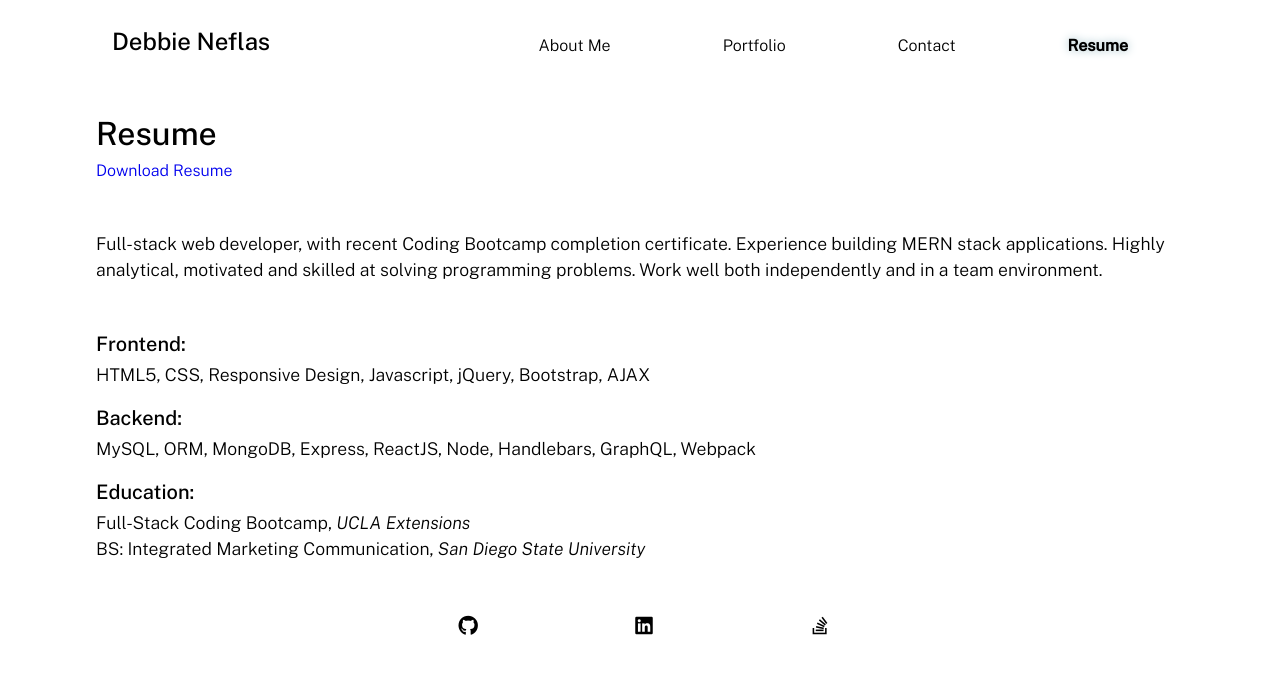
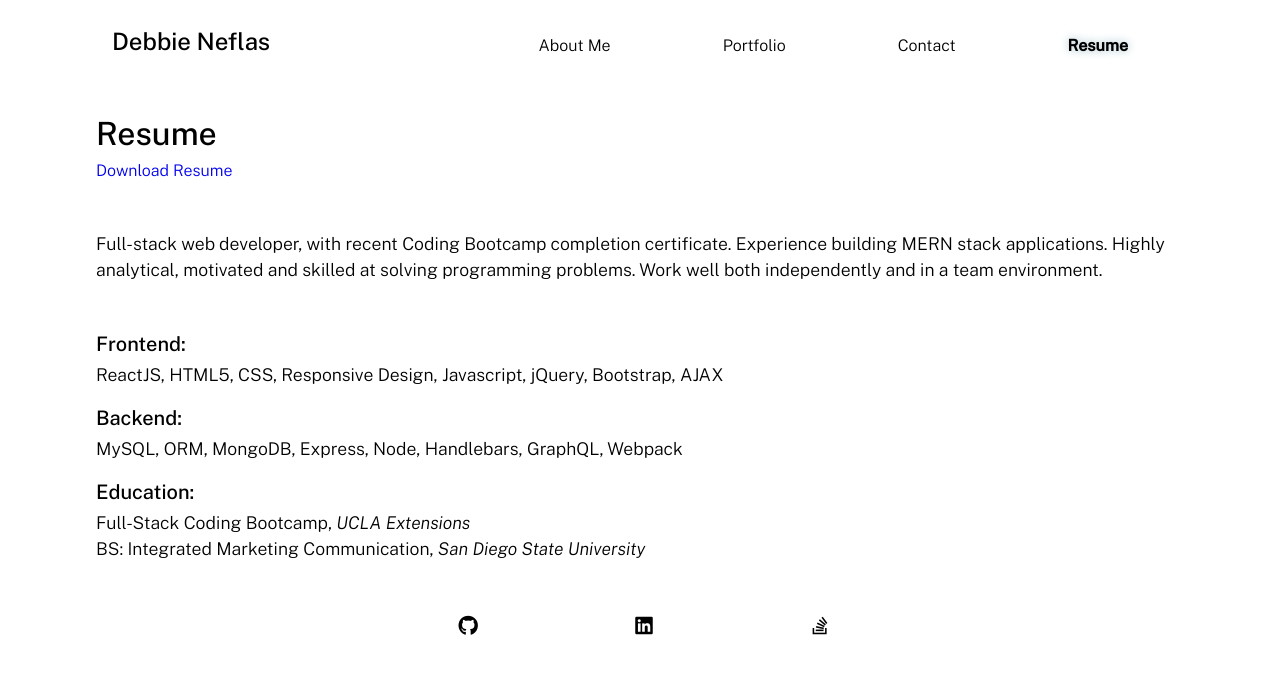
Before and after one commit to dneflas/react-portfolio, a React (Create React App) app: page /react-portfolio/resume in a window 1280 px wide. Shown: the top 674 px of the page. Built offline with nearby package versions, Linux system fonts and the light colour scheme.

Commit message:
update resume

```diff
--- a/src/components/Resume/index.js
+++ b/src/components/Resume/index.js
@@ -15,12 +15,12 @@ function Resume() {
         well both independently and in a team environment.
       </p>
       <h5>Frontend:</h5>
-      <p>HTML5, CSS, Responsive Design, Javascript, jQuery, Bootstrap, AJAX </p>
+      <p>
+        ReactJS, HTML5, CSS, Responsive Design, Javascript, jQuery, Bootstrap,
+        AJAX{" "}
+      </p>
       <h5>Backend:</h5>
-      <p>
-        MySQL, ORM, MongoDB, Express, ReactJS, Node, Handlebars, GraphQL,
-        Webpack
-      </p>
+      <p>MySQL, ORM, MongoDB, Express, Node, Handlebars, GraphQL, Webpack</p>
       <h5>Education:</h5>
       <p>
         Full-Stack Coding Bootcamp,{" "}
```
Also changed, not shown: 1 other file (tests, documents, lock files or other folders).
